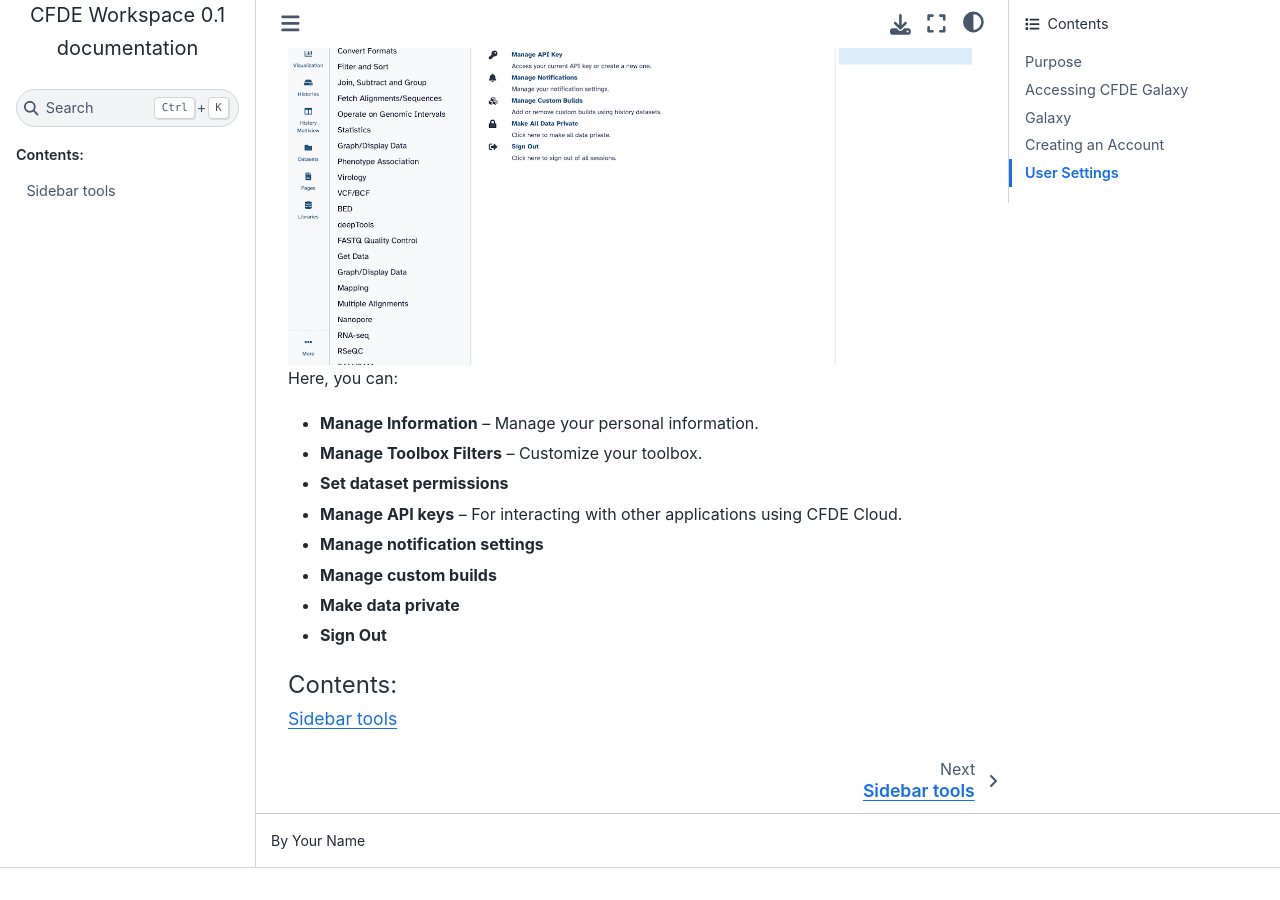
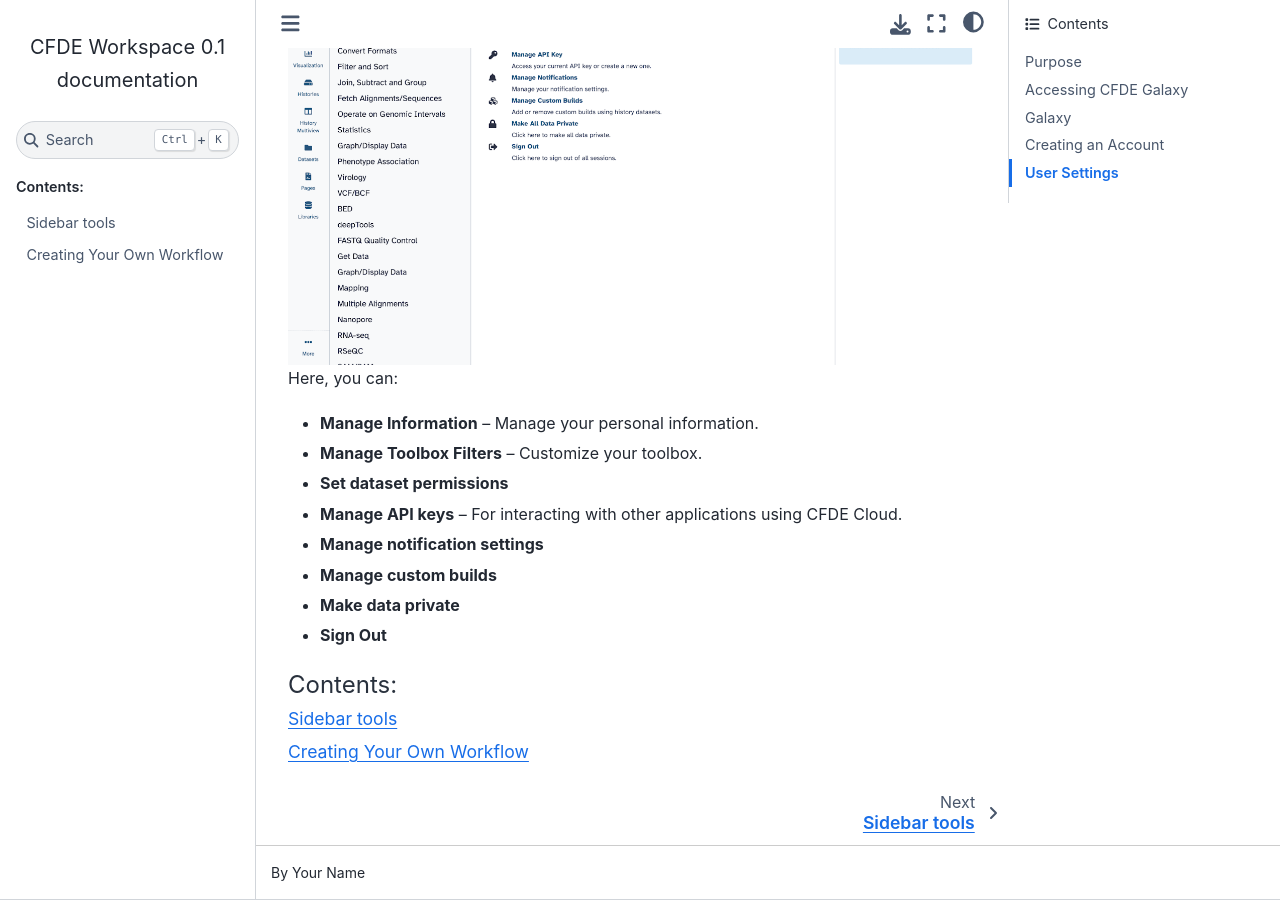
Before and after one commit to kscnl1n/CWIC-rtd, a Sphinx documentation site: the page built from docs/index.rst, in a window 1280 px wide and 900 px high, scrolled down 3351 px. Built offline with Sphinx 7.4.7 and the Sphinx Book theme 1.1.4, drawn with Linux system fonts in a browser that asks for light colours; before the commit the page ends 4219 px from its top, so only the background shows below that.

Commit message:
fixing screenshots (creating a workflow)

```diff
--- /dev/null
+++ b/docs/Creating a Workflow/creating-workflow.rst
@@ -0,0 +1,2 @@
+Creating Your Own Workflow
+==========================
--- a/docs/index.rst
+++ b/docs/index.rst
@@ -83,3 +83,4 @@
    :caption: Contents:
 
    /Sidebar/Sidebar
+   /Creating a Workflow/creating-workflow
```
Also changed, not shown: docs/Sidebar/Sidebar.rst (line endings or trailing spaces).
